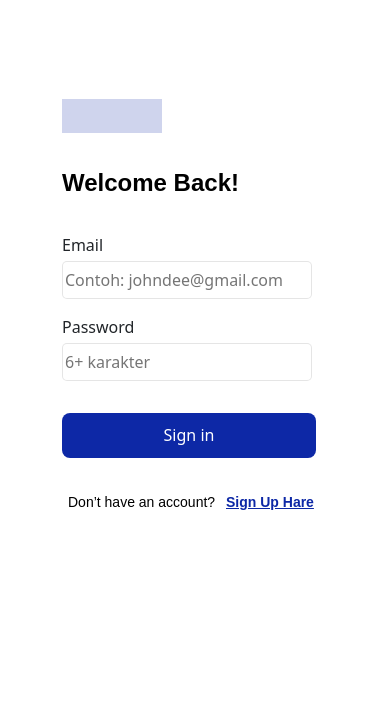
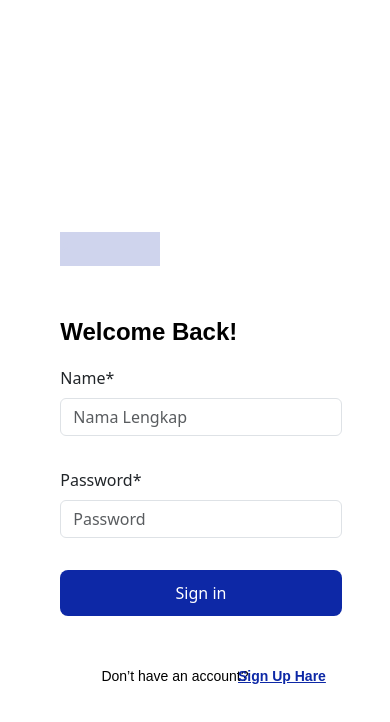
Before and after one commit to Defriyhdr/23001028_14_Def_Binar-Car-Rental_Gold, a React (Vite) app: page /login in a window 390 px wide. Shown: the top 722 px of the page. Built offline with nearby package versions, Linux system fonts and the light colour scheme.

Commit message:
Update UI Responsive

```diff
--- a/package.json
+++ b/package.json
@@ -11,7 +11,9 @@
   },
   "dependencies": {
     "axios": "^1.6.1",
+    "bootstrap": "^5.3.2",
     "react": "^18.2.0",
+    "react-bootstrap": "^2.9.1",
     "react-dom": "^18.2.0",
     "react-router-dom": "^6.18.0",
     "react-slick": "^0.29.0",
--- /dev/null
+++ b/src/components/FormLogin/index.jsx
@@ -0,0 +1,107 @@
+import React from "react";
+import { Link, useNavigate } from "react-router-dom";
+import { useState } from "react";
+import "./style.css";
+import * as requestAPI from "../FormLogin/helpers/Api";
+import Form from "react-bootstrap/Form";
+
+const FormLogin = () => {
+  const [emailUser, setEmailUser] = useState("");
+  const [passwordUser, setPasswordUser] = useState("");
+  const [loading, setLoading] = useState(false);
+  const navigate = useNavigate();
+
+  const onChangeEmail = (e) => {
+    setEmailUser(e.target.value);
+  };
+
+  const onChangePassword = (e) => {
+    setPasswordUser(e.target.value);
+  };
+
+  const handleLogin = async () => {
+    try {
+      const bodyPayLoad = {
+        email: emailUser,
+        password: passwordUser,
+      };
+      setLoading(true);
+      const res = await requestAPI.handleLogin(bodyPayLoad);
+      localStorage.setItem("accesToken", res.data.access_token);
+      Swal.fire({
+        position: "center",
+        icon: "success",
+        title: "Login Succes",
+        showConfirmButton: false,
+        timer: 1500,
+      });
+      setTimeout(() => {
+        navigate("/");
+        setLoading(false);
+      }, 2000);
+    } catch (err) {
+      console.log(err);
+      if (emailUser === "" || passwordUser === "") {
+        Swal.fire({
+          title: "Email And Password ",
+          text: "Cannot Be Empety!",
+          icon: "warning",
+        });
+        setLoading(false);
+      } else {
+        Swal.fire({
+          title: "Email And Password ",
+          text: "Not Found!",
+          icon: "error",
+        });
+        setLoading(false);
+        return;
+      }
+    }
+  };
+  return (
+    <div className="container-form-login">
+      <div className="head-formlogin d-grid gap-3">
+        <Link to={"/"}>
+          <div className="logo-formlogin">p</div>
+        </Link>
+        <div className="header-login">Welcome Back!</div>
+        <Form className="d-grid gap-3">
+          <Form.Group className="mb-3" controlId="">
+            <Form.Label>Name*</Form.Label>
+            <Form.Control
+              type="name"
+              name="name"
+              placeholder="Nama Lengkap"
+              onChange={onChangeEmail}
+            />
+          </Form.Group>
+          <Form.Group className="mb-3" controlId="formBasicPassword">
+            <Form.Label>Password*</Form.Label>
+            <Form.Control
+              type="password"
+              name="password"
+              placeholder="Password"
+              onChange={onChangePassword}
+            />
+          </Form.Group>
+        </Form>
+        <button
+          onClick={handleLogin}
+          className="btn-signup"
+          disabled={loading ? true : false}
+        >
+          {loading ? "...loading" : "Sign in"}
+        </button>
+        <div className="have-account">
+          <p>Don’t have an account?</p>
+          <Link to={"/register"}>
+            <h1>Sign Up Hare</h1>
+          </Link>
+        </div>
+      </div>
+    </div>
+  );
+};
+
+export default FormLogin;
--- /dev/null
+++ b/src/components/FormLogin/style.css
@@ -0,0 +1,88 @@
+.container-form-register {
+  width: 70%;
+}
+
+.logo-formlogin {
+  background-color: #cfd4ed;
+  width: 100px;
+  height: 34px;
+  color: #cfd4ed;
+  margin-bottom: 32px;
+}
+
+.header-login {
+  color: #000;
+  font-family: Arial;
+  font-size: 24px;
+  font-style: normal;
+  font-weight: 700;
+  line-height: 36px;
+}
+
+.btn-signup {
+  width: 100%;
+  background-color: #0d28a6;
+  color: white;
+  border-radius: 8px;
+  border: 1px solid transparent;
+  padding: 0.6em 1.2em;
+  font-size: 1em;
+  font-weight: 500;
+  font-family: inherit;
+  cursor: pointer;
+  transition: border-color 0.25s;
+}
+
+.have-account {
+  display: flex;
+  justify-content: center;
+}
+
+.have-account h1 {
+  margin-top: 2px;
+  font-size: 14px;
+  margin-left: 6px;
+  color: #0d28a6;
+
+  font-family: Arial;
+  font-size: 14px;
+  font-style: normal;
+  font-weight: 700;
+  line-height: 20px;
+  text-decoration: underline;
+}
+
+.have-account p {
+  color: #000;
+
+  font-family: Arial;
+  font-size: 14px;
+  font-style: normal;
+  font-weight: 400;
+  line-height: 20px; /* 142.857% */
+}
+
+@media screen and (max-width: 576px) {
+  .have-account {
+    display: flex;
+    justify-content: center;
+    margin-top: 32px;
+  }
+
+  .have-account p {
+    width: 190px;
+    margin-top: 2px;
+    font-size: 14px;
+    margin-left: 6px;
+    color: #000000;
+    margin-right: -32px;
+  }
+  .have-account h1 {
+    width: 90px;
+    margin-top: 2px;
+    font-size: 14px;
+    margin-left: 0px;
+    color: #0d28a6;
+    text-decoration: underline;
+  }
+}
--- a/src/pages/Login/index.jsx
+++ b/src/pages/Login/index.jsx
@@ -1,115 +1,16 @@
 import React, { useState } from "react";
-import { Link, useNavigate } from "react-router-dom";
 import "./style.css";
-import axios from "axios";
-import * as requestAPI from "../Login/helpers/Api";
+import FormLogin from "../../components/FormLogin";
+import LandingPageImage from "../../assets/img/LandingPageDesktop.png";
 const Login = () => {
-  const [emailUser, setEmailUser] = useState("");
-  const [passwordUser, setPasswordUser] = useState("");
-  const [loading, setLoading] = useState(false);
-  const navigate = useNavigate();
-
-  const onChangeEmail = (e) => {
-    setEmailUser(e.target.value);
-  };
-
-  const onChangePassword = (e) => {
-    setPasswordUser(e.target.value);
-  };
-
-  const handleLogin = async () => {
-    try {
-      const bodyPayLoad = {
-        email: emailUser,
-        password: passwordUser,
-      };
-      setLoading(true);
-      const res = await requestAPI.handleLogin(bodyPayLoad);
-      localStorage.setItem("accesToken", res.data.access_token);
-      Swal.fire({
-        position: "center",
-        icon: "success",
-        title: "Login Succes",
-        showConfirmButton: false,
-        timer: 1500,
-      });
-      setTimeout(() => {
-        navigate("/");
-        setLoading(false);
-      }, 2000);
-    } catch (err) {
-      console.log(err);
-      if (emailUser === "" || passwordUser === "") {
-        Swal.fire({
-          title: "Email And Password ",
-          text: "Cannot Be Empety!",
-          icon: "warning",
-        });
-        setLoading(false);
-      } else {
-        Swal.fire({
-          title: "Email And Password ",
-          text: "Not Found!",
-          icon: "error",
-        });
-        setLoading(false);
-        return;
-      }
-    }
-  };
-
   return (
-    <div>
-      <div className="head-formlogin">
-        <div className="form-login">
-          <Link to={"/"}>
-            <div className="logo-formlogin">p</div>
-          </Link>
-          <div className="header-login">Welcome Back!</div>
-          <form>
-            <label className="label-loginemail">
-              Email
-              <input
-                onChange={onChangeEmail}
-                className="input-login"
-                type="text"
-                placeholder="Contoh: johndee@gmail.com"
-              />
-            </label>
-          </form>
-          <form>
-            <label className="label-loginpassword">
-              Password
-              <input
-                onChange={onChangePassword}
-                className="input-login"
-                type="text"
-                placeholder="6+ karakter"
-              />
-            </label>
-          </form>
-          <button
-            onClick={handleLogin}
-            className="btn-signup"
-            disabled={loading ? true : false}
-          >
-            {loading ? "...loading" : "Sign in"}
-          </button>
-          <div className="have-account">
-            <p>Don’t have an account?</p>
-            <Link to={"/register"}>
-              <h1>Sign Up Hare</h1>
-            </Link>
-          </div>
-        </div>
-        <div className="heading-formlogin">
-          <h1>Binar Car Rental</h1>
-          <img
-            className="image-formlogin"
-            src="../src/assets/img/Background_Login.png"
-            alt=""
-          />
-        </div>
+    <div className="container-login row">
+      <div className="container-left-login">
+        <FormLogin />
+      </div>
+      <div className="container-right-login">
+        <h1>Binar Car Rental</h1>
+        <img className="image-formlogin" src={LandingPageImage} alt="" />
       </div>
     </div>
   );
--- a/src/pages/Login/style.css
+++ b/src/pages/Login/style.css
@@ -1,168 +1,58 @@
-.head-formlogin {
+body {
+  overflow-x: hidden;
+}
+
+.container-form-login {
+  width: 70%;
+}
+
+.container-right-login {
+  padding: 0 !important;
+  background-color: #0d28a6;
+  width: 50%;
+  color: #fff;
+  overflow: hidden;
+  max-height: 100vh;
+}
+
+.container-right-login h1 {
+  opacity: 0.7;
+  margin-top: 112px;
+  margin-left: 115px;
+}
+
+.container-left-login {
+  padding-right: 0 !important;
   display: flex;
   justify-content: center;
+  align-items: center;
+  /* min-height: 100vh; */
+  width: 50%;
+  margin-top: 90px;
 }
 
-.form-login {
-  display: flex;
-  flex-direction: column;
-  justify-content: center;
-  margin-top: 100px;
-  margin-right: 175px;
-  margin-left: 175px;
+.container-login {
+  min-height: 100vh;
 }
 
-.logo-formlogin {
-  background-color: #cfd4ed;
-  width: 100px;
-  height: 34px;
-  color: #cfd4ed;
-  margin-bottom: 32px;
+.container-right-login .image-formlogin {
+  margin-top: 49px;
+  margin-left: 115px;
+  object-fit: cover;
+  object-position: left top;
+  width: 900px;
 }
 
-.header-login {
-  color: #000;
-  font-family: Arial;
-  font-size: 24px;
-  font-style: normal;
-  font-weight: 700;
-  line-height: 36px;
-}
-
-.label-loginemail {
-  margin-top: 31.75px;
-}
-
-.label-loginpassword {
-  margin-top: 16px;
-}
-
-.input-login {
-  margin-top: 4px;
-  display: flex;
-  width: 370px;
-  height: 38.1px;
-  border-radius: 5px;
-border: 1px solid rgba(0, 0, 0, 0.10);
-background: #FFF;
-}
-
-.btn-signup {
-  margin-top: 31.75px;
-  background-color: #0d28a6;
-  color: white;
-  border-radius: 8px;
-  border: 1px solid transparent;
-  padding: 0.6em 1.2em;
-  font-size: 1em;
-  font-weight: 500;
-  font-family: inherit;
-  cursor: pointer;
-  transition: border-color 0.25s;
-}
-
-.have-account {
-  display: flex;
-  justify-content: center;
-  margin-top: 32px;
-}
-
-.have-account h1 {
-  margin-top: 2px;
-  font-size: 14px;
-  margin-left: 6px;
-  color: #0D28A6;
-
-  font-family: Arial;
-  font-size: 14px;
-  font-style: normal;
-  font-weight: 700;
-  line-height: 20px;
-  text-decoration: underline;
-}
-
-.have-account p {
-  color: #000;
-
-font-family: Arial;
-font-size: 14px;
-font-style: normal;
-font-weight: 400;
-line-height: 20px; /* 142.857% */
-}
-
-.heading-formlogin h1 {
-  width: 550px;
-  /* height: 870px; */
-  flex-shrink: 0;
-  color: #fff;
-
-  height: 595px;
-  font-family: Rubik;
-  flex-shrink: 0;
-  padding-top: 45px;
-  margin-bottom: 0px;
-  margin-left: 10px;
-  padding-left: 115px;
-  padding-right: 176px;
-  flex-shrink: 0;
-  background-color: #0d28a6;
-  font-size: 33px;
-  font-style: normal;
-  line-height: 150%;
-}
-
-.image-formlogin {
-  display: flex;
-  position: absolute;
-  margin-top: -475px;
-  margin-bottom: 40px;
-  width: 560px;
-  height: 474.9px;
-  padding-left: 115px;
-}
-
-@media screen and (max-width: 576px) {
-  .form-login {
-    display: flex;
-    flex-direction: column;
-    justify-content: center;
-    margin-top: 99px;
-    margin-right: 175px;
-    margin-left: 163px;
-  }
-  .input-login {
-    margin-top: 4px;
-    display: flex;
-    max-width: 250px;
-    height: 38.1px;
-  }
-  .image-formlogin {
+@media only screen and (max-width: 850px) {
+  .container-right-login {
     display: none;
   }
-  .heading-formlogin h1 {
-    display: none;
-  }
-  .have-account {
-    display: flex;
-    justify-content: center;
-    margin-top: 32px;
+
+  .container-left-login {
+    width: 100%;
   }
 
-  .have-account p {
-    width: 190px;
-    margin-top: 2px;
-    font-size: 14px;
-    margin-left: 6px;
-    color: #000000;
-    margin-right: -32px;
-  }
-  .have-account h1{
-    width: 90px;
-    margin-top: 2px;
-    font-size: 14px;
-    margin-left: 0px;
-    color: #0d28a6;
-    text-decoration: underline;
+  .container-login p {
+    text-align: center;
   }
 }
```
Also changed, not shown: src/assets/img/LandingPageDesktop.png (added), src/components/FormLogin/helpers/Api.js (renamed from src/pages/Login/helpers/Api.js), 1 other file (tests, documents, lock files or other folders).
